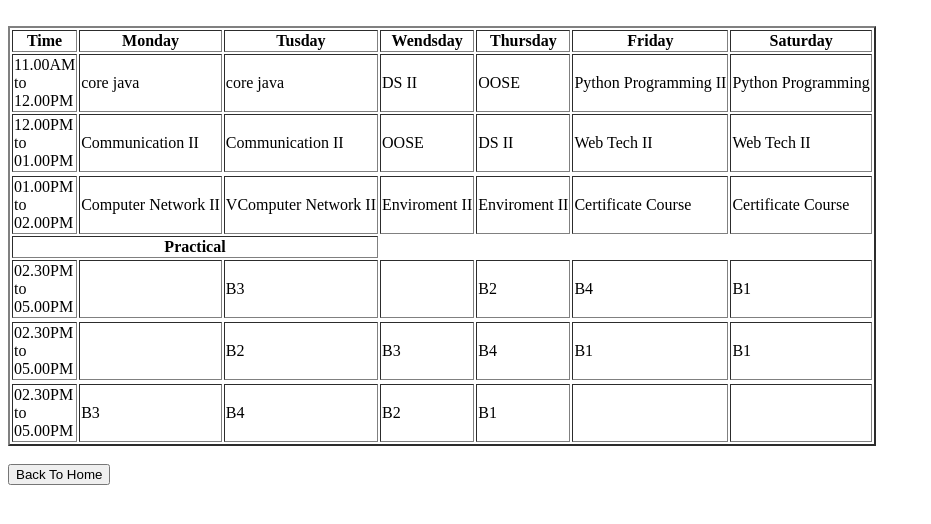
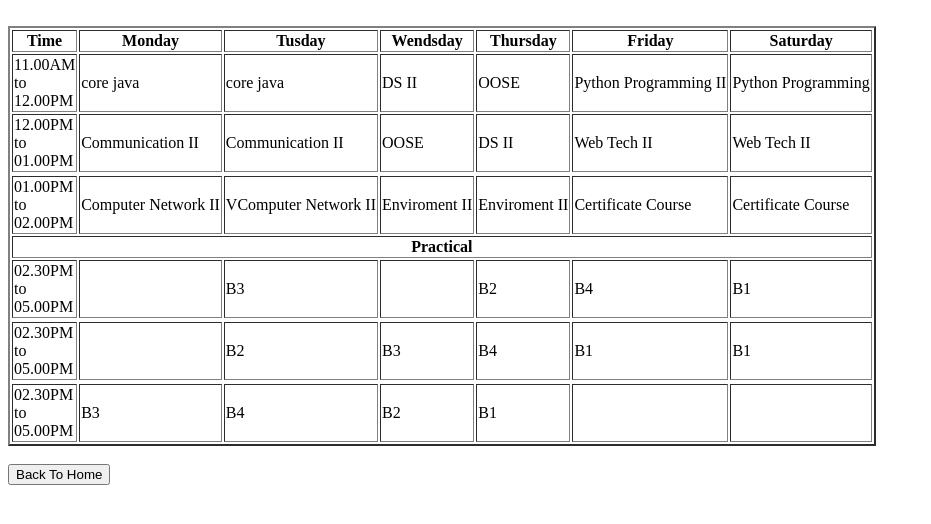
Before and after one commit to waleaniket/Aniket-Wale, a plain HTML site: page Table2.html in a window 1280 px wide. Shown: the whole page, without its empty margins (0-931 px from the left). Drawn offline with Linux system fonts and the light colour scheme.

Commit message:
Add files via upload

```diff
--- a/Table2.html
+++ b/Table2.html
@@ -46,7 +46,7 @@
                     <td>Certificate Course</td>
                     </tr>
                     <tr>
-                        <th colspan="3" align="centre">Practical</th><br>
+                        <th colspan="7" align="centre">Practical</th><br>
                    </tr>
                    <tr>
                     <td>02.30PM<br> to<br> 05.00PM</td>
```
